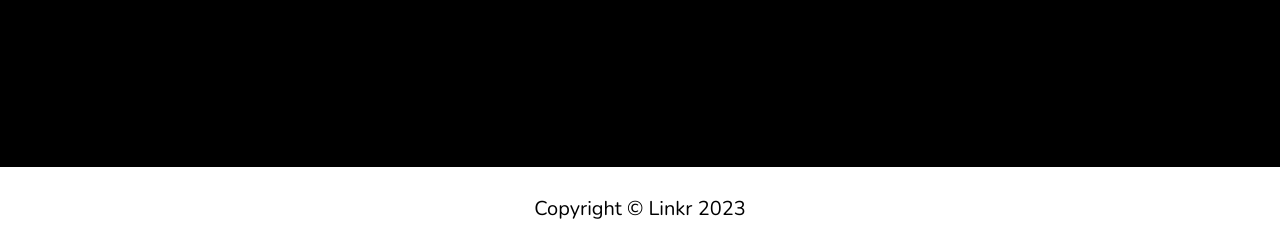
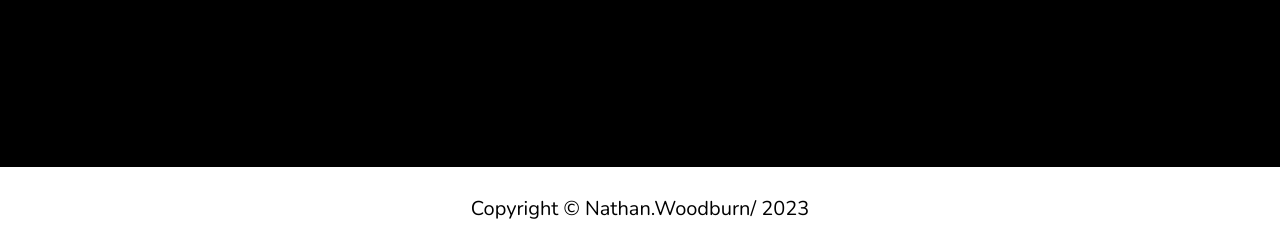
Before and after one commit to Nathanwoodburn/linkr, a Flask app: template templates/404.html in a window 1280 px wide. Shown: the part 549-800 px from the top of the page. Run offline with Flask 3, Linux system fonts and the light colour scheme; the template is opened without the code that fills it, so the values that code supplies are empty; parts of the project's set-up code (start-up, migrations or seed data) failed here and were passed over; some libraries are stand-ins or nearby versions.

Commit message:
feat: Add Nathan.Woodburn to footer

```diff
--- a/templates/404.html
+++ b/templates/404.html
@@ -42,7 +42,7 @@
             </div>
             <footer class="bg-white sticky-footer" style="background: #000000;position: absolute;">
                 <div class="container my-auto" style="color: rgb(0,0,0);">
-                    <div class="text-center my-auto copyright"><span style="font-size: 20px;">Copyright © Linkr 2023</span></div>
+                    <div class="text-center my-auto copyright"><span style="font-size: 20px;">Copyright © Nathan.Woodburn/ 2023</span></div>
                 </div>
             </footer>
         </div>
--- a/templates/dash.html
+++ b/templates/dash.html
@@ -94,7 +94,7 @@
             </div>
             <footer class="bg-white sticky-footer" style="background: #000000;position: absolute;">
                 <div class="container my-auto" style="color: rgb(0,0,0);">
-                    <div class="text-center my-auto copyright"><span style="font-size: 20px;">Copyright © Linkr 2023</span></div>
+                    <div class="text-center my-auto copyright"><span style="font-size: 20px;">Copyright © Nathan.Woodburn/ 2023</span></div>
                 </div>
             </footer>
         </div>
--- a/templates/index.html
+++ b/templates/index.html
@@ -89,7 +89,7 @@
             </div>
             <footer class="bg-white sticky-footer" style="background: #000000;position: absolute;">
                 <div class="container my-auto" style="color: rgb(0,0,0);">
-                    <div class="text-center my-auto copyright"><span style="font-size: 20px;">Copyright © Linkr 2023</span></div>
+                    <div class="text-center my-auto copyright"><span style="font-size: 20px;">Copyright © Nathan.Woodburn/ 2023</span></div>
                 </div>
             </footer>
         </div>
```
